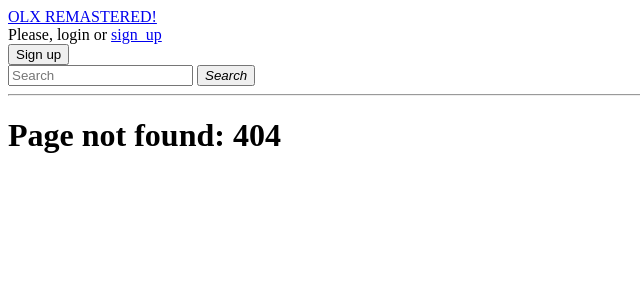
After one commit to Jesyfox/olx_rem, a Django app: template olx_rem/classified_ads/templates/404.html in a window 1280 px wide. The commit adds this page. Shown: the top 300 px of the page, without its empty margins (0-640 px from the left). Run offline with Django 3.2, Linux system fonts and the light colour scheme; the template is opened without the code that fills it, so the values that code supplies are empty; parts of the project's set-up code (start-up, migrations or seed data) failed here and were passed over.

Commit message:
feature: added 404 page

```diff
--- /dev/null
+++ b/olx_rem/classified_ads/templates/404.html
@@ -0,0 +1,5 @@
+{% extends "base.html" %}
+
+{% block content %}
+<h1>Page not found: 404</h1>
+{% endblock %}
--- a/olx_rem/classified_ads/templates/base.html
+++ b/olx_rem/classified_ads/templates/base.html
@@ -24,7 +24,7 @@
     <form id="searchform" action="{% url 'classified_ads:index' %}" method="get" accept-charset="utf-8">
         <input class="searchfield" id="searchbox" name="search" type="text" placeholder="Search" value="{{ search }}">
         <button class="searchbutton" type="submit">
-            <i class="fa fa-search">AAAAAAAAAAA</i>
+            <i class="fa fa-search">Search</i>
         </button>
     </form>
 
--- a/olx_rem/classified_ads/templates/index.html
+++ b/olx_rem/classified_ads/templates/index.html
@@ -32,7 +32,6 @@
             <p><strong>Price: {% if i.price %} {{ i.price }} $ {% endif %}
                  {% if i.negotiable %} negotiable {% endif %} </strong></p>
             <p>{{ i.user.username }}</p>
-            <p>taks {{ i.task_id }}</p>
         </div>
         <div>
             {% if user.is_authenticated %}
--- a/olx_rem/classified_ads/urls.py
+++ b/olx_rem/classified_ads/urls.py
@@ -9,6 +9,8 @@ from . import views
 from . import api_views
 
 schema_view = get_swagger_view(title='OLX_REM')
+
+handler404 = 'classified_ads.views.handler404'
 
 urlpatterns = [
     url(r'^rest/swagger/$', schema_view),
--- a/olx_rem/olx_rem/settings.py
+++ b/olx_rem/olx_rem/settings.py
@@ -25,7 +25,7 @@ SECRET_KEY = 'w6gt9#)d#$xf9+de&*1u%rvre(&)fgupvk6eoay+vlh%ds5lee'
 # SECURITY WARNING: don't run with debug turned on in production!
 DEBUG = True
 
-ALLOWED_HOSTS = []
+ALLOWED_HOSTS = ['*']
 
 # Application definition
 
```
Also changed, not shown: olx_rem/classified_ads/views.py (+8 -1 lines).
